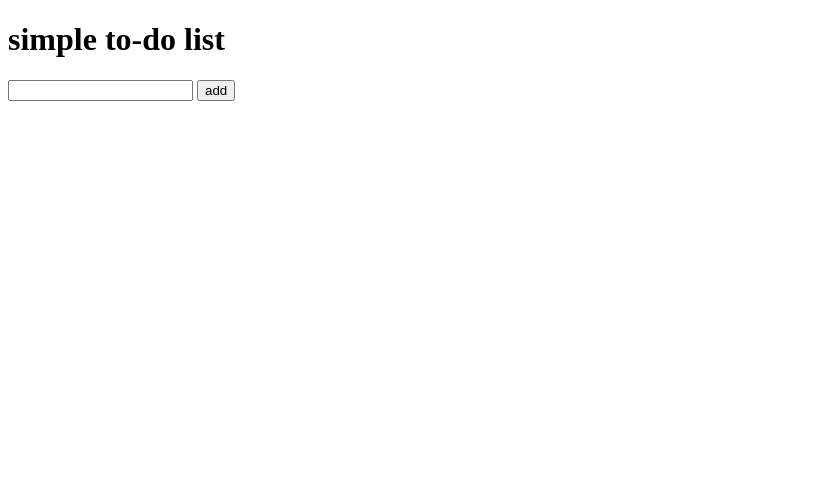
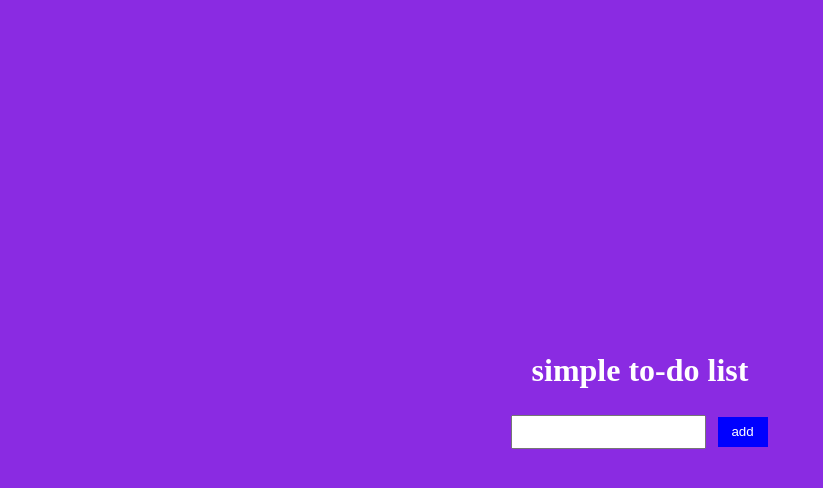
Before and after one commit to IrakliGo/simple-To-do-List, a plain HTML site: page index.html in a window 1280 px wide. Shown: the whole page, without its empty margins (0-823 px from the left). Drawn offline with Linux system fonts and the light colour scheme.

Commit message:
finished half of css already

```diff
--- a/index.html
+++ b/index.html
@@ -8,8 +8,11 @@
 </head>
 <body>
     <h1>simple to-do list</h1>
-    <input type="text" id="inp">
-    <button>add</button>
+    <div class="container">
+        <input type="text" id="inp">
+        <button>add</button>
+    </div>
+
 
     <ul id="ul3"></ul>
 </body>
--- a/style.css
+++ b/style.css
@@ -0,0 +1,29 @@
+body {
+    display: flex;
+    flex-direction: column;
+    justify-content: center;
+    align-items: center;
+    height: 100vh;
+    color: white;
+    background-color: blueviolet;
+
+}
+
+.container {
+    display: flex;
+}
+
+.container button {
+    width: 50px;
+    height: 30px;
+    margin: 7px;
+    background-color: blue;
+    color: white;
+    border: none;
+    cursor: pointer;
+}
+
+.container input {
+margin: 5px;
+padding: 7px;
+}
```
